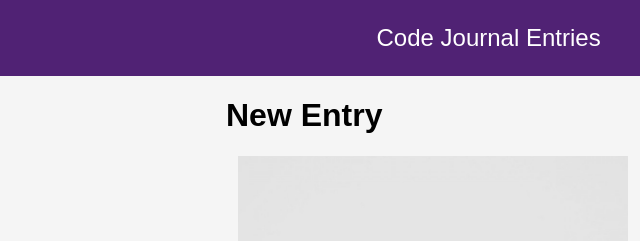
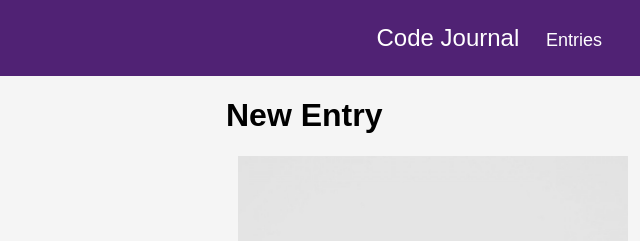
Before and after one commit to kyleParrent/code-journal, a website: page index.html in a window 1280 px wide. Shown: the top 241 px of the page, 0-640 px from the left. Drawn offline with Linux system fonts and the light colour scheme.

Commit message:
Part 4 issue 2.

```diff
--- a/css/styles.css
+++ b/css/styles.css
@@ -49,6 +49,11 @@ h2 {
   margin-top: 0;
 }
 
+a {
+  font-size: 18px;
+  margin-left: 20px;
+}
+
 .save {
   text-align: right;
 }
--- a/index.html
+++ b/index.html
@@ -20,7 +20,7 @@
       <div class="column-full banner">
         <header>
           <p class="inline">Code Journal</p>
-          <p class="inline">Entries</p>
+          <a data-view="entries">Entries</a>
         </header>
       </div>
     </div>
```
